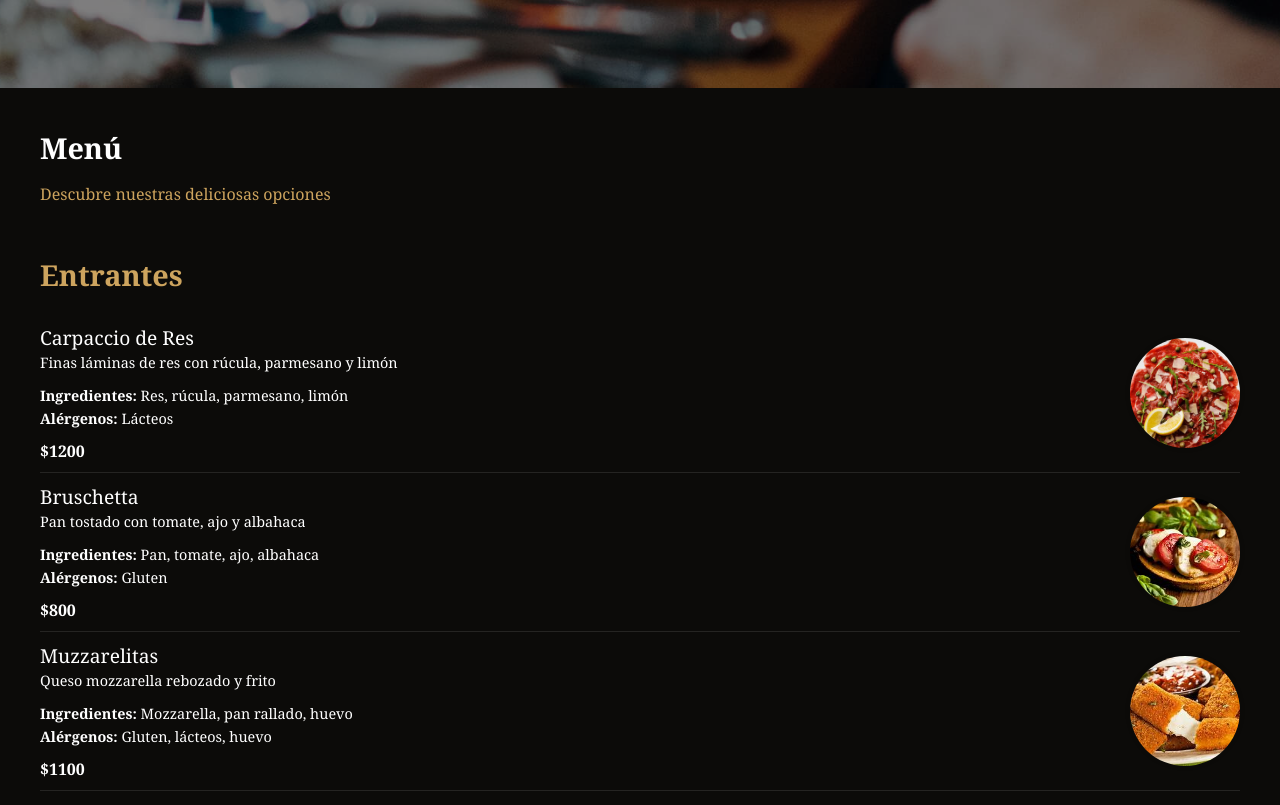
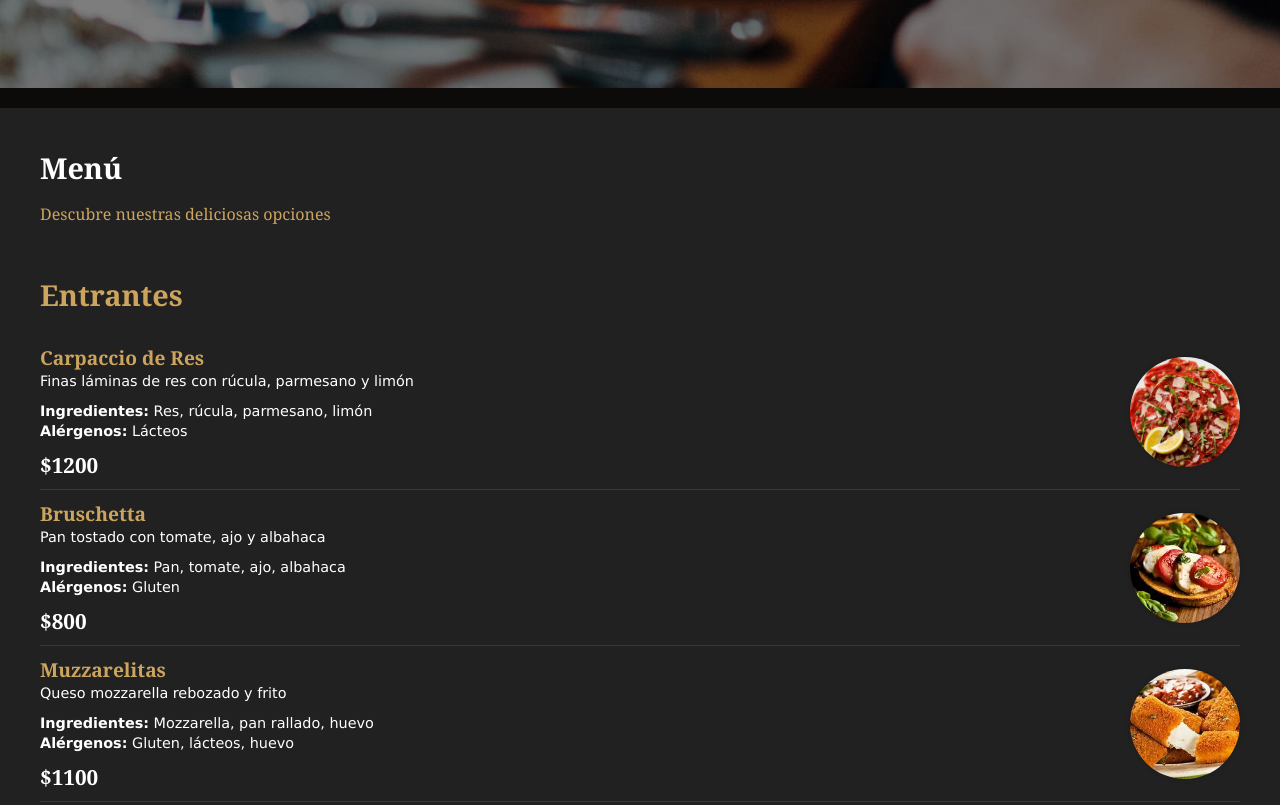
Before and after one commit to FedericoHerreraa/Apps-Interactivas, a React (Vite) app: page / in a window 1280 px wide. Shown: the part 712-1517 px from the top of the page. Built offline with nearby package versions, Linux system fonts and the light colour scheme.

Commit message:
mas cambios

```diff
--- a/src/App.css
+++ b/src/App.css
@@ -53,7 +53,8 @@
 
 .menu-button {
   background-color: transparent;
-  color:#cda45e;
+  color: black;
+  background-color: #b7a078;
   border: 2px solid #cda45e;
   padding: 10px 30px;
   font-size: 1rem;
--- a/src/components/Footer.jsx
+++ b/src/components/Footer.jsx
@@ -35,10 +35,9 @@ function Footer() {
           alignItems={{ xs: 'center', md: 'flex-start' }}
           textAlign={{ xs: 'center', md: 'left' }}
         >
-          {/* Location */}
           <Grid item xs={12} md={4}>
             <Typography variant="h6" gutterBottom sx={{ color: '#cda45e' }}>
-              Location
+              Ubicación
             </Typography>
             <Box
               display="flex"
--- a/src/components/MenuSection/Menu.css
+++ b/src/components/MenuSection/Menu.css
@@ -1,15 +1,17 @@
 /* Contenedor principal */
 .menu-container {
     padding: 40px;
-    font-family: 'Georgia', serif;
-    background-color:  #0c0b09;
+    background-color:  #212121;
     color: #fff;
     max-width: 1200px;
     margin: 0 auto;
+    margin-top: 20px;
+    margin-bottom: 20px;
 }
 
 /* Encabezados principales */
 .menu-container h1 {
+    font-family: 'Georgia', serif;
     font-size: 1.8rem;
     color: #fff;
     font-weight: bold;
@@ -18,8 +20,9 @@
 }
 
 .menu-container > p {
+    font-family: 'Georgia', serif;
     font-size: 1rem;
-  color: #cda45e; /* Dorado */
+    color: #cda45e; /* Dorado */
     margin-bottom: 40px;
     text-align: left;
 }
@@ -55,19 +58,21 @@
 .menu-item h3 {
     font-size: 1.2rem;
     font-family: 'Georgia', serif;
-    color: #fff;
-    font-weight: normal;
+    color: #cda45e; /* Dorado */
+    font-weight: 900;
     margin: 0;
 }
 
 .menu-item p {
+
+    font-family: 'Lucida Sans', 'Lucida Sans Regular', 'Lucida Grande', 'Lucida Sans Unicode', Geneva, Verdana, sans-serif;
     font-size: 0.9rem;
     color: #fff;
     margin: 2px 0;
 }
 
 .menu-item .price {
-    font-size: 1rem;
+    font-size: 1.3rem;
     color: #fff;
     font-weight: bold;
     margin-top: 10px;
--- /dev/null
+++ b/src/components/MenuSection/MenuItem.jsx
@@ -0,0 +1,58 @@
+
+
+
+export const MenuItem = ({ section, setSelectedImg }) => {
+    return (
+        <div className="menu-section">
+          <h2>{section.category}</h2>
+          {section.subcategories ? (
+            <div className="subcategories" style={{ textAlign: 'left' }}>
+              {section.subcategories.map((subcategory, subIndex) => (
+                <div key={subIndex} className="menu-subcategory">
+                  <h3 style={{ fontSize: '32px' }}>{subcategory.name}</h3>
+                  {subcategory.items.map((item, i) => (
+                    <div key={i} className="menu-item">
+                      <div>
+                        <div style={{ marginBottom: '10px', textAlign: 'start' }}>
+                          <h3>{item.name}</h3>
+                          <p>{item.description}</p>
+                        </div>
+                        <p><strong>Ingredientes:</strong> {item.ingredientes}</p>
+                        <p><strong>Alérgenos:</strong> {item.alergenos}</p>
+                        <span className="price">{item.price}</span>
+                      </div>
+                      <img
+                        src={item.img}
+                        alt={item.name}
+                        className="menu-item-img"
+                        onClick={() => setSelectedImg(item.img)}
+                      />
+                    </div>
+                  ))}
+                </div>
+              ))}
+            </div>
+          ) : (
+            section.items.map((item, i) => (
+              <div key={i} className="menu-item">
+                <div>
+                  <div style={{ marginBottom: '10px', textAlign: 'start' }}>
+                    <h3>{item.name}</h3>
+                    <p>{item.description}</p>
+                  </div>
+                  <p><strong>Ingredientes:</strong> {item.ingredientes}</p>
+                  <p><strong>Alérgenos:</strong> {item.alergenos}</p>
+                  <span className="price">{item.price}</span>
+                </div>
+                <img
+                  src={item.img}
+                  alt={item.name}
+                  className="menu-item-img"
+                  onClick={() => setSelectedImg(item.img)}
+                />
+              </div>
+            ))
+          )}
+        </div>
+    )
+}
--- a/src/components/MenuSection/MenuSection.jsx
+++ b/src/components/MenuSection/MenuSection.jsx
@@ -1,6 +1,7 @@
 import React, { useState } from 'react';
 import './Menu.css';
 import { menuData } from '../../data/data';
+import { MenuItem } from './MenuItem';
 
 function MenuSection() {
   const [selectedImg, setSelectedImg] = useState(null);
@@ -11,61 +12,11 @@ function MenuSection() {
 
   return (
     <div id="menuSection" className="menu-container">
-      <h1>Menú</h1>
+      <h1 style={{ alignItems: 'center' }} >Menú</h1>
       <p>Descubre nuestras deliciosas opciones</p>
 
       {menuData.map((section, index) => (
-        <div key={index} className="menu-section">
-          <h2>{section.category}</h2>
-          {section.subcategories ? (
-            <div className="subcategories" style={{ textAlign: 'left' }}>
-              {section.subcategories.map((subcategory, subIndex) => (
-                <div key={subIndex} className="menu-subcategory">
-                  <h3 style={{ fontSize: '23px' }}>{subcategory.name}</h3>
-                  {subcategory.items.map((item, i) => (
-                    <div key={i} className="menu-item">
-                      <div>
-                        <div style={{ marginBottom: '10px', textAlign: 'start' }}>
-                          <h3>{item.name}</h3>
-                          <p>{item.description}</p>
-                        </div>
-                        <p><strong>Ingredientes:</strong> {item.ingredientes}</p>
-                        <p><strong>Alérgenos:</strong> {item.alergenos}</p>
-                        <span className="price">{item.price}</span>
-                      </div>
-                      <img
-                        src={item.img}
-                        alt={item.name}
-                        className="menu-item-img"
-                        onClick={() => setSelectedImg(item.img)}
-                      />
-                    </div>
-                  ))}
-                </div>
-              ))}
-            </div>
-          ) : (
-            section.items.map((item, i) => (
-              <div key={i} className="menu-item">
-                <div>
-                  <div style={{ marginBottom: '10px', textAlign: 'start' }}>
-                    <h3>{item.name}</h3>
-                    <p>{item.description}</p>
-                  </div>
-                  <p><strong>Ingredientes:</strong> {item.ingredientes}</p>
-                  <p><strong>Alérgenos:</strong> {item.alergenos}</p>
-                  <span className="price">{item.price}</span>
-                </div>
-                <img
-                  src={item.img}
-                  alt={item.name}
-                  className="menu-item-img"
-                  onClick={() => setSelectedImg(item.img)}
-                />
-              </div>
-            ))
-          )}
-        </div>
+        <MenuItem key={index} section={section} setSelectedImg={setSelectedImg}/>
       ))}
 
 
```
